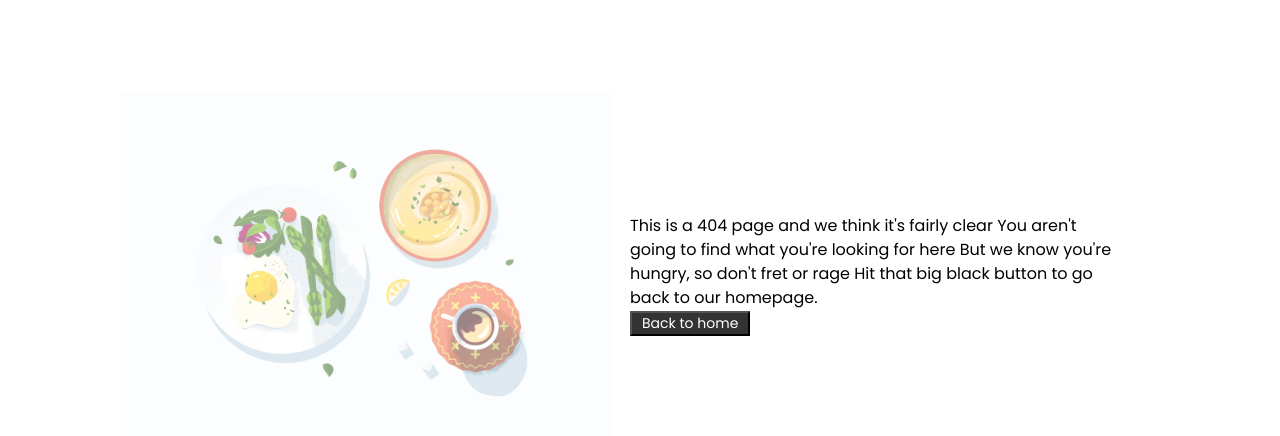
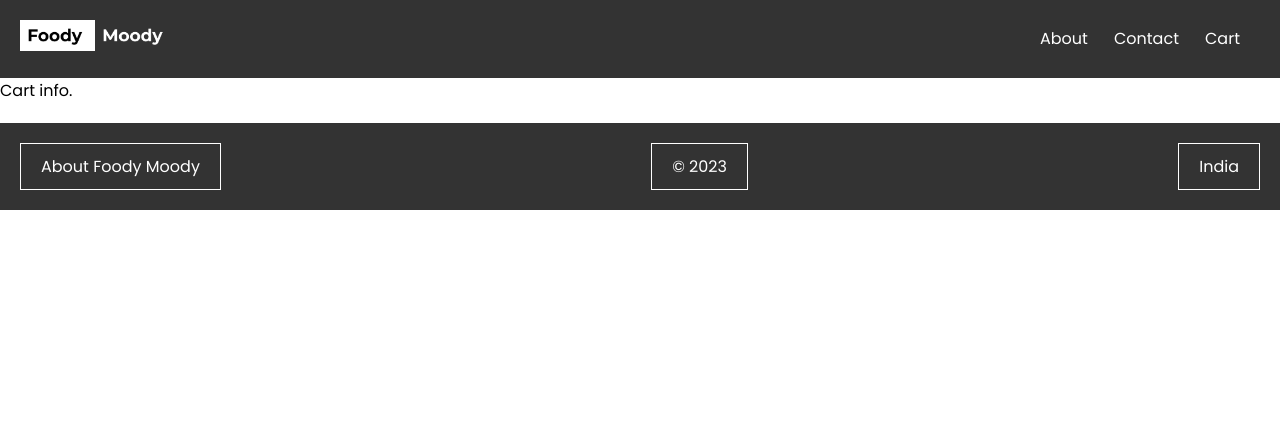
Before and after one commit to k-rahul21/Foody-moody, a React (Vite) app: page /cart in a window 1280 px wide. Shown: the top 436 px of the page. Built offline with nearby package versions, Linux system fonts and the light colour scheme.

Commit message:
add: cart page

```diff
--- a/src/App.js
+++ b/src/App.js
@@ -7,6 +7,7 @@ import AboutUs from "./components/AboutUs/AboutUs";
 import ErrorPage from "./components/ErrorPage/ErrorPage";
 import ContactUs from "./components/ContactUs/ContactUs";
 import { createBrowserRouter, RouterProvider, Outlet } from "react-router-dom";
+import Cart from "./components/Cart/Cart";
 
 const AppLayout = () => {
   return (
@@ -36,6 +37,10 @@ const appRoute = createBrowserRouter([
         path: "/contact",
         element: <ContactUs/>
       },
+      {
+        path: "/cart",
+        element: <Cart/>
+      }
     ]
   },
 ]);
--- /dev/null
+++ b/src/components/Cart/Cart.js
@@ -0,0 +1,7 @@
+const Cart = () => {
+  return (
+    <div>Cart info.</div>
+  )
+}
+
+export default Cart;
--- a/src/components/ErrorPage/ErrorPage.js
+++ b/src/components/ErrorPage/ErrorPage.js
@@ -4,7 +4,7 @@ import "./ErrorPage.scss";
 
 const ErrorPage = () => {
   const err = useRouteError();
-  const {status, statusText} = err;
+  const {status} = err;
   return (
     <div className="empty-container">
       <img className="empty-image" src={emptyImage} />
--- a/src/components/Header/Header.js
+++ b/src/components/Header/Header.js
@@ -20,7 +20,7 @@ const Header = () => {
           <Link to="/contact">
             <li>Contact</li>
           </Link>
-          <Link to="/">
+          <Link to="/cart">
             <li>Cart</li>
           </Link>
         </ul>
```
